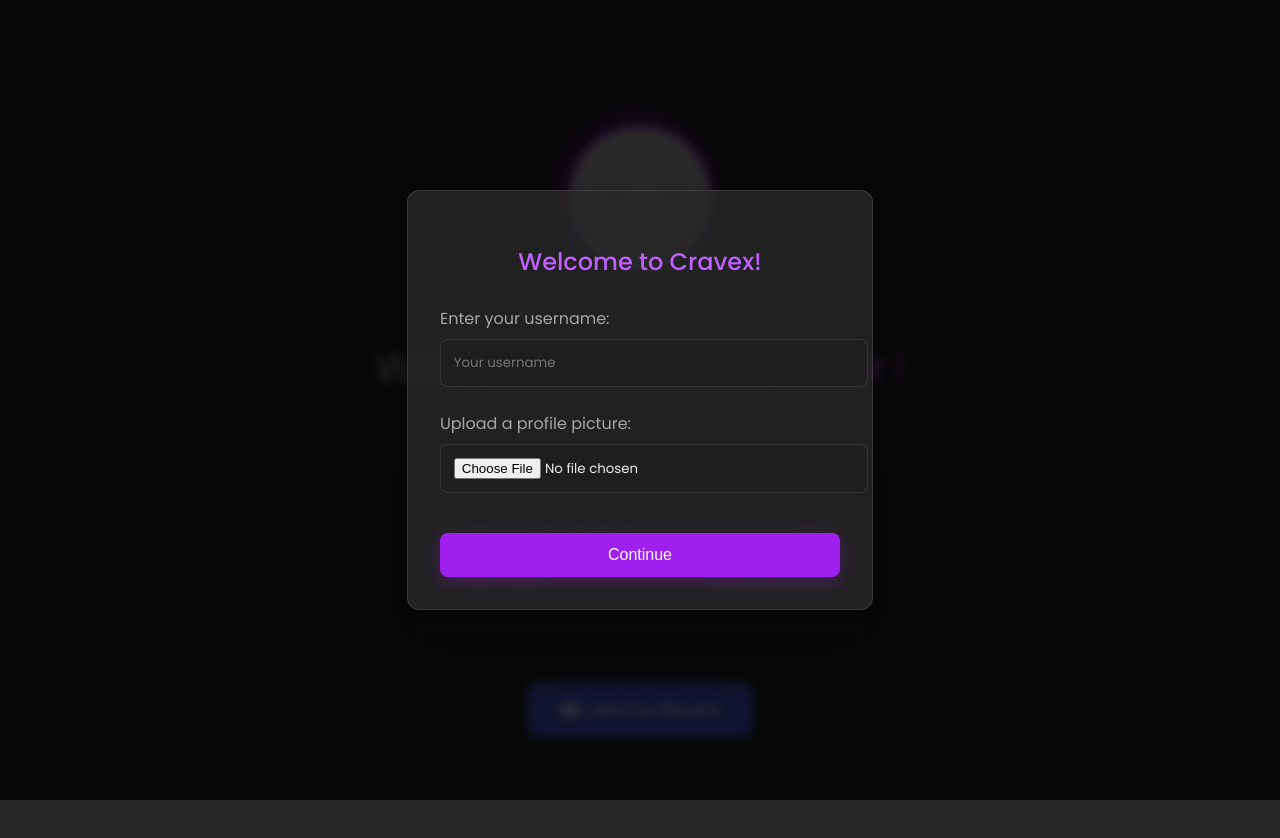
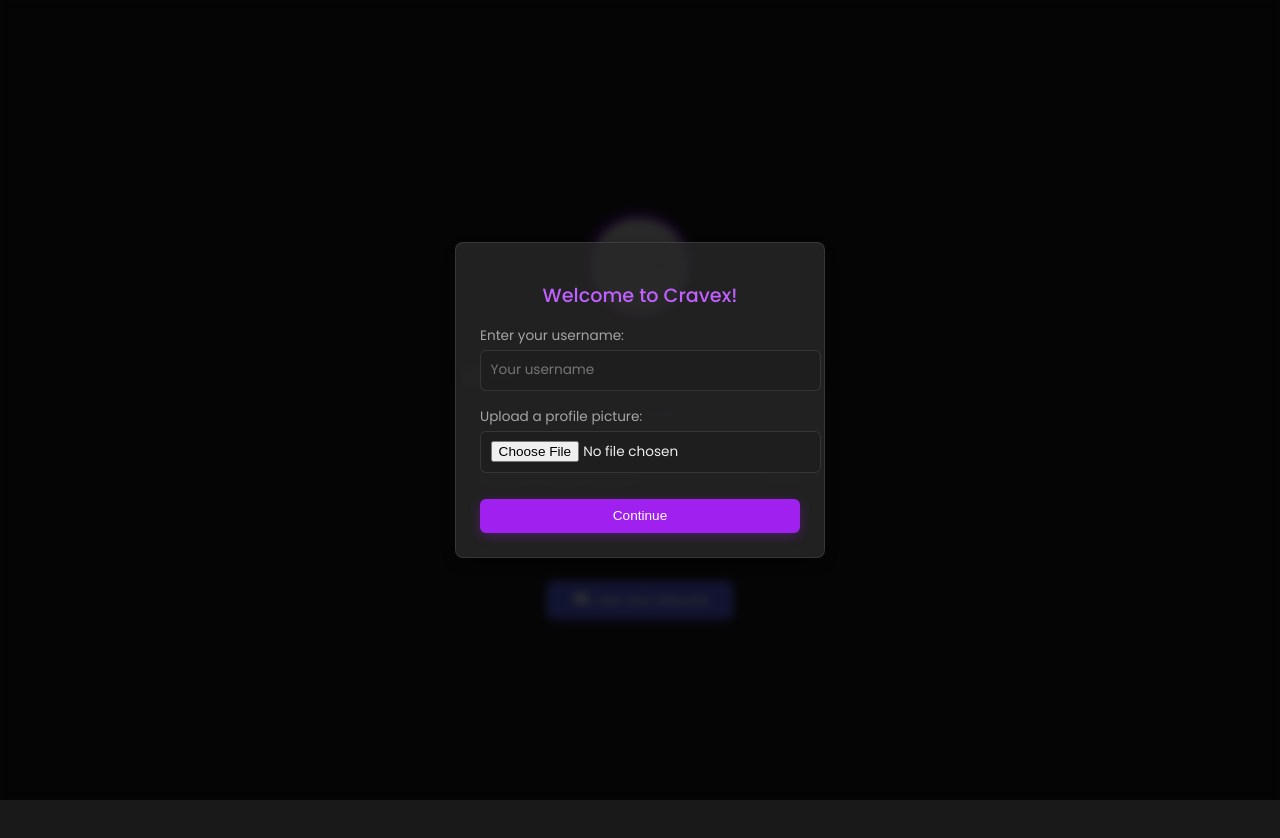
Before and after one commit to SpxzyCdot/Cravex-Website, a plain HTML site: page Executor/Home/Home.html in a window 1280 px wide. Drawn offline with Linux system fonts and the light colour scheme; placeholder pictures from the web are drawn by us.

Commit message:
Update Home.html

```diff
--- a/Executor/Home/Home.html
+++ b/Executor/Home/Home.html
@@ -1,15 +1,14 @@
-
 <!DOCTYPE html>
 <html lang="en">
 <head>
     <meta charset="UTF-8">
     <meta name="viewport" content="width=device-width, initial-scale=1.0">
-    <title>Cravex</title>
+    <title>too much</title>
     <link href="https://fonts.googleapis.com/css2?family=Poppins:wght@300;400;500;600&display=swap" rel="stylesheet">
     <link rel="stylesheet" href="https://cdnjs.cloudflare.com/ajax/libs/font-awesome/6.4.0/css/all.min.css">
     <style>
         :root {
-            --bg-color: #252525;
+            --bg-color: #191919;
             --accent-color: #a020f0;
             --accent-light: #c060ff;
             --accent-dark: #7a1fc9;
@@ -17,22 +16,22 @@
             --text-muted: rgba(255, 255, 255, 0.6);
             --box-bg: rgba(40, 40, 40, 0.8);
             --box-border: rgba(255, 255, 255, 0.1);
-            --glow: 0 0 15px rgba(160, 32, 240, 0.4);
+            --glow: 0 0 12px rgba(160, 32, 240, 0.4);
         }
 
         @keyframes fadeIn {
-            from { opacity: 0; transform: translateY(10px); }
+            from { opacity: 0; transform: translateY(8px); }
             to { opacity: 1; transform: translateY(0); }
         }
 
         @keyframes float {
             0%, 100% { transform: translateY(0); }
-            50% { transform: translateY(-8px); }
+            50% { transform: translateY(-5px); }
         }
 
         @keyframes pulse {
             0%, 100% { transform: scale(1); }
-            50% { transform: scale(1.05); }
+            50% { transform: scale(1.03); }
         }
 
         body {
@@ -43,13 +42,14 @@
             font-family: 'Poppins', sans-serif;
             min-height: 100vh;
             overflow-x: hidden;
-            line-height: 1.6;
+            line-height: 1.4;
+            overflow-y: hidden;
         }
 
         .container {
-            max-width: 800px;
+            max-width: 650px;
             margin: 0 auto;
-            padding: 2rem;
+            padding: 1.2rem;
             display: flex;
             flex-direction: column;
             align-items: center;
@@ -60,28 +60,28 @@
 
         .welcome-container {
             text-align: center;
-            margin-bottom: 3rem;
+            margin-bottom: 1.6rem;
             position: relative;
         }
 
         .profile-pic-container {
             position: relative;
             display: inline-block;
-            margin-bottom: 1.5rem;
+            margin-bottom: 0.8rem;
             cursor: pointer;
             transition: all 0.3s ease;
         }
 
         .profile-pic-container:hover {
-            transform: scale(1.05);
+            transform: scale(1.03);
         }
 
         .profile-pic {
-            width: 140px;
-            height: 140px;
+            width: 95px;
+            height: 95px;
             border-radius: 50%;
             object-fit: cover;
-            border: 3px solid var(--accent-color);
+            border: 2px solid var(--accent-color);
             box-shadow: var(--glow);
             transition: all 0.3s ease;
             position: relative;
@@ -91,20 +91,20 @@
         .profile-pic-container::before {
             content: '';
             position: absolute;
-            width: 160px;
-            height: 160px;
+            width: 110px;
+            height: 110px;
             border-radius: 50%;
             background: var(--accent-color);
             opacity: 0.2;
-            top: -13px;
-            left: -13px;
+            top: -8px;
+            left: -8px;
             z-index: 1;
             animation: pulse 3s ease-in-out infinite;
         }
 
         .welcome-text {
-            font-size: 2.5rem;
-            margin-bottom: 0.5rem;
+            font-size: 1.7rem;
+            margin-bottom: 0.3rem;
             font-weight: 300;
             background: linear-gradient(90deg, #fff, var(--accent-light));
             -webkit-background-clip: text;
@@ -116,39 +116,40 @@
         .username {
             font-weight: 500;
             color: var(--accent-light);
-            text-shadow: 0 0 10px rgba(160, 32, 240, 0.3);
+            text-shadow: 0 0 8px rgba(160, 32, 240, 0.3);
             cursor: pointer;
             transition: all 0.3s ease;
             display: inline-block;
-            padding: 0.2rem 0.5rem;
-            border-radius: 4px;
+            padding: 0.1rem 0.3rem;
+            border-radius: 3px;
         }
 
         .username:hover {
             background: rgba(160, 32, 240, 0.1);
-            transform: scale(1.05);
+            transform: scale(1.03);
         }
 
         .info-box {
             background-color: var(--box-bg);
             border: 1px solid var(--box-border);
-            border-radius: 12px;
-            padding: 1.5rem;
+            border-radius: 8px;
+            padding: 1rem;
             width: 100%;
-            max-width: 400px;
-            margin-bottom: 2rem;
-            backdrop-filter: blur(10px);
-            box-shadow: 0 8px 32px rgba(0, 0, 0, 0.2);
+            max-width: 320px;
+            margin-bottom: 1.2rem;
+            backdrop-filter: blur(8px);
+            box-shadow: 0 5px 20px rgba(0, 0, 0, 0.2);
             animation: fadeIn 0.8s ease-out 0.4s both;
         }
 
         .info-item {
-            margin-bottom: 1rem;
+            margin-bottom: 0.6rem;
             display: flex;
             justify-content: space-between;
             align-items: center;
-            padding: 0.5rem 0;
+            padding: 0.3rem 0;
             border-bottom: 1px solid rgba(255, 255, 255, 0.05);
+            font-size: 0.85rem;
         }
 
         .info-item:last-child {
@@ -170,32 +171,32 @@
             background-color: #5865F2;
             color: white;
             border: none;
-            padding: 0.8rem 2rem;
-            border-radius: 8px;
-            font-size: 1rem;
+            padding: 0.6rem 1.6rem;
+            border-radius: 6px;
+            font-size: 0.85rem;
             font-weight: 500;
             cursor: pointer;
             transition: all 0.3s ease;
             text-decoration: none;
             display: inline-flex;
             align-items: center;
-            gap: 0.5rem;
-            margin-top: 1rem;
-            box-shadow: 0 4px 15px rgba(88, 101, 242, 0.3);
+            gap: 0.3rem;
+            margin-top: 0.6rem;
+            box-shadow: 0 3px 12px rgba(88, 101, 242, 0.3);
             animation: fadeIn 0.8s ease-out 0.6s both;
         }
 
         .discord-btn:hover {
             background-color: #4752C4;
-            transform: translateY(-3px);
-            box-shadow: 0 6px 20px rgba(88, 101, 242, 0.4);
+            transform: translateY(-2px);
+            box-shadow: 0 5px 18px rgba(88, 101, 242, 0.4);
         }
 
         .footer {
             text-align: right;
-            padding: 2rem;
+            padding: 1.2rem;
             color: var(--text-muted);
-            font-size: 0.9rem;
+            font-size: 0.75rem;
             position: fixed;
             bottom: 0;
             right: 0;
@@ -213,49 +214,51 @@
             z-index: 100;
             justify-content: center;
             align-items: center;
-            backdrop-filter: blur(5px);
+            backdrop-filter: blur(4px);
         }
 
         .modal-content {
             background-color: var(--box-bg);
-            padding: 2rem;
-            border-radius: 12px;
-            max-width: 400px;
+            padding: 1.5rem;
+            border-radius: 8px;
+            max-width: 320px;
             width: 90%;
             text-align: center;
             border: 1px solid var(--box-border);
-            box-shadow: 0 10px 25px rgba(0, 0, 0, 0.3);
+            box-shadow: 0 6px 18px rgba(0, 0, 0, 0.3);
             animation: fadeIn 0.3s ease-out;
         }
 
         .modal-title {
-            font-size: 1.5rem;
-            margin-bottom: 1.5rem;
+            font-size: 1.2rem;
+            margin-bottom: 1rem;
             color: var(--accent-light);
             font-weight: 500;
         }
 
         .form-group {
-            margin-bottom: 1.5rem;
+            margin-bottom: 1rem;
             text-align: left;
         }
 
         .form-label {
             display: block;
-            margin-bottom: 0.5rem;
+            margin-bottom: 0.3rem;
             font-weight: 400;
             color: var(--text-muted);
+            font-size: 0.85rem;
         }
 
         .form-input {
             width: 100%;
-            padding: 0.8rem;
-            border-radius: 8px;
+            padding: 0.6rem;
+            border-radius: 6px;
             border: 1px solid var(--box-border);
             background-color: rgba(30, 30, 30, 0.8);
             color: var(--text-color);
             font-family: 'Poppins', sans-serif;
             transition: all 0.3s ease;
+            font-size: 0.85rem;
         }
 
         .form-input:focus {
@@ -265,40 +268,40 @@
         }
 
         .pfp-preview {
-            width: 100px;
-            height: 100px;
+            width: 70px;
+            height: 70px;
             border-radius: 50%;
             object-fit: cover;
-            margin: 1rem auto;
+            margin: 0.6rem auto;
             display: block;
-            border: 2px solid var(--accent-color);
+            border: 1px solid var(--accent-color);
             box-shadow: var(--glow);
             transition: all 0.3s ease;
         }
 
         .pfp-preview:hover {
-            transform: scale(1.05);
+            transform: scale(1.03);
         }
 
         .submit-btn {
             background-color: var(--accent-color);
             color: white;
             border: none;
-            padding: 0.8rem 2rem;
-            border-radius: 8px;
-            font-size: 1rem;
+            padding: 0.6rem 1.6rem;
+            border-radius: 6px;
+            font-size: 0.85rem;
             font-weight: 500;
             cursor: pointer;
             transition: all 0.3s ease;
             width: 100%;
-            margin-top: 1rem;
-            box-shadow: 0 4px 15px rgba(160, 32, 240, 0.3);
+            margin-top: 0.6rem;
+            box-shadow: 0 3px 12px rgba(160, 32, 240, 0.3);
         }
 
         .submit-btn:hover {
             background-color: var(--accent-dark);
             transform: translateY(-2px);
-            box-shadow: 0 6px 20px rgba(160, 32, 240, 0.4);
+            box-shadow: 0 5px 18px rgba(160, 32, 240, 0.4);
         }
 
         .edit-btn {
@@ -306,11 +309,11 @@
             border: none;
             color: var(--accent-light);
             cursor: pointer;
-            font-size: 0.9rem;
-            margin-top: 0.5rem;
+            font-size: 0.75rem;
+            margin-top: 0.3rem;
             display: inline-flex;
             align-items: center;
-            gap: 0.3rem;
+            gap: 0.2rem;
             transition: all 0.3s ease;
         }
 
@@ -321,8 +324,8 @@
 
         .error-message {
             color: #ff6b6b;
-            font-size: 0.8rem;
-            margin-top: 0.5rem;
+            font-size: 0.65rem;
+            margin-top: 0.3rem;
             display: none;
         }
 
@@ -373,7 +376,7 @@
             </div>
             <h1 class="welcome-text">Welcome To Cravex, <span class="username" id="displayUsername">User</span>!</h1>
             <button class="edit-btn" id="editProfileBtn">
-                <i></i> Edit Profile
+                <i class="fas fa-pencil-alt"></i> Edit Profile
             </button>
         </div>
 
@@ -388,12 +391,15 @@
             </div>
         </div>
 
-        <a href="https://dsc.gg/getcravex/" class="discord-btn" target="_blank">
+        <a href="https://dsc.gg/getcravex" class="discord-btn" target="_blank">
             <i class="fab fa-discord"></i> Join Our Discord
         </a>
     </div>
+
+    <div class="footer">
+    </div>
+
     <script>
-
         const welcomeModal = document.getElementById('welcomeModal');
         const editModal = document.getElementById('editModal');
         const usernameInput = document.getElementById('username');
@@ -411,19 +417,15 @@
         const usernameError = document.getElementById('usernameError');
         const editUsernameError = document.getElementById('editUsernameError');
 
-
         const inappropriateWords = [
             'fuck', 'shit', 'asshole', 'bitch', 'cunt', 'nigger',
-            'whore', 'slut', 'dick', 'pussy', 'faggot', 'retard',
-            'nigga'
+            'whore', 'slut', 'dick', 'pussy', 'faggot', 'retard'
         ];
-
 
         function containsInappropriateWords(text) {
             const lowerText = text.toLowerCase();
             return inappropriateWords.some(word => lowerText.includes(word));
         }
-
 
         document.addEventListener('DOMContentLoaded', () => {
             const savedUsername = localStorage.getItem('cravexUsername');
```
